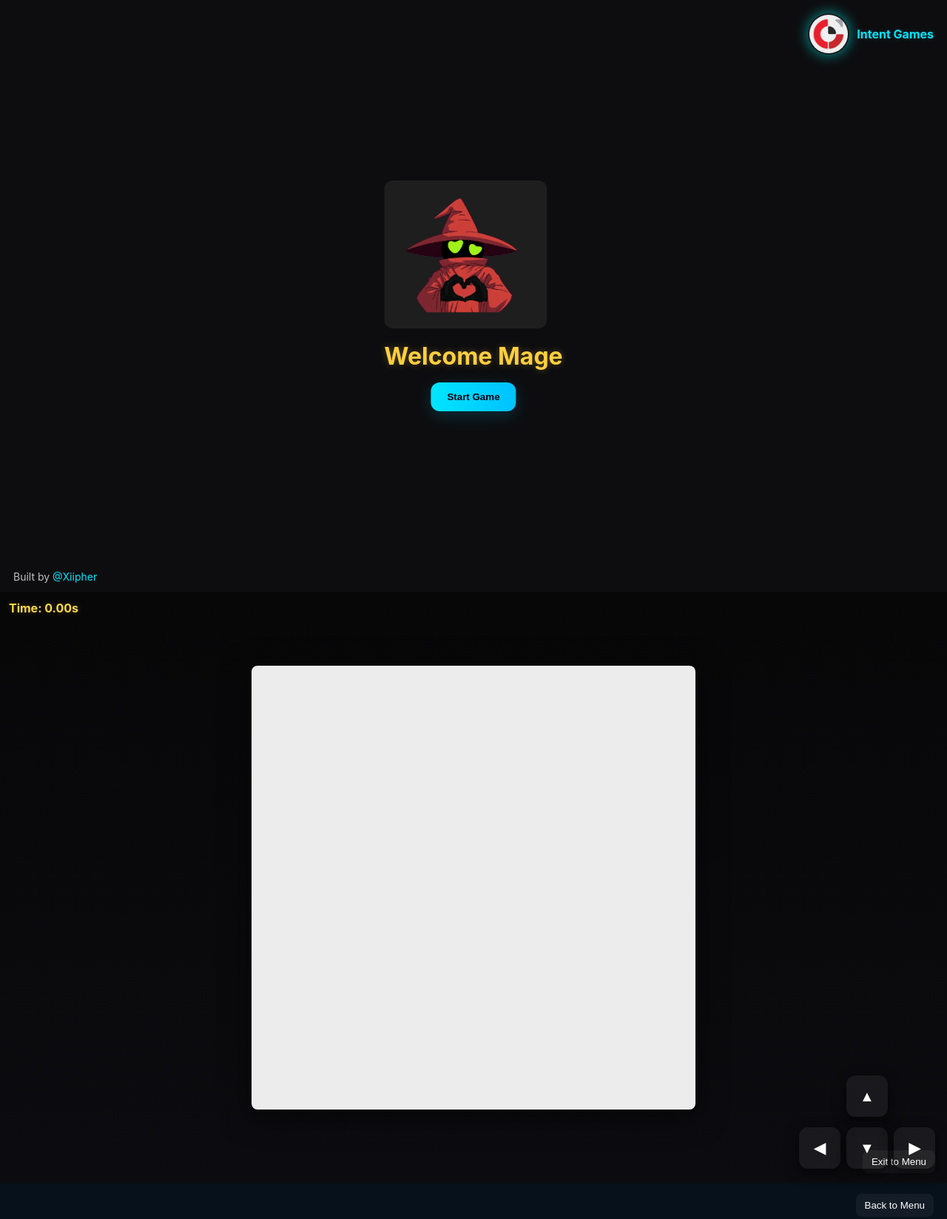
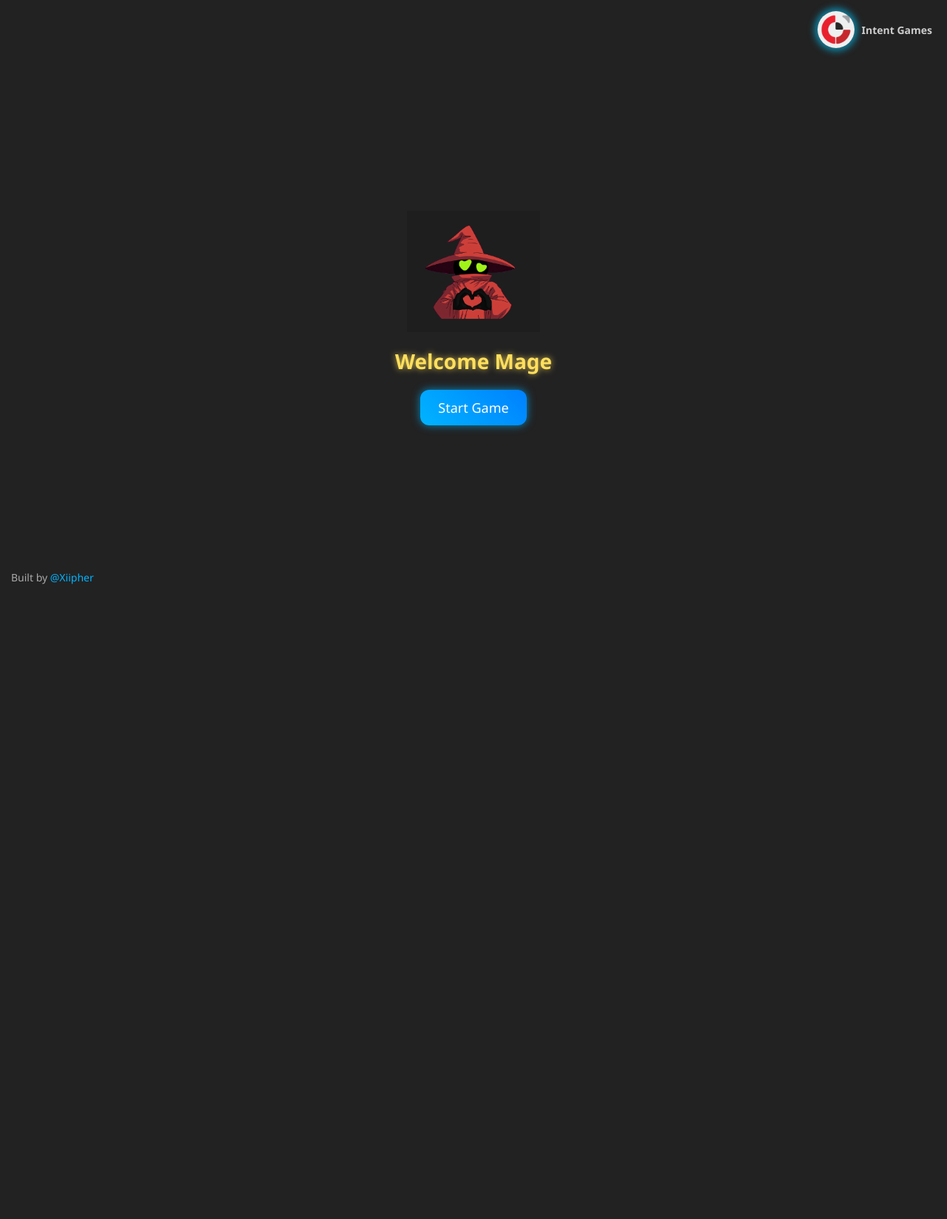
Before and after one commit to jeshwanth2742/magesolver, a plain HTML site: page index.html in a window 1280 px wide. Shown: the top 1648 px of the page at 74% size. After the commit the page ends 800 px from the top, so only its background shows below. Drawn offline with Linux system fonts and the light colour scheme; no server answers.

Commit message:
Update style.css

```diff
--- a/style.css
+++ b/style.css
@@ -1,74 +1,184 @@
-/* Basic layout */
-* { box-sizing: border-box; }
-html,body { height:100%; }
-body {
+/* === General Reset === */
+* {
   margin: 0;
-  font-family: Inter, Arial, Helvetica, sans-serif;
-  background: #0d0d0f;
-  color: #fff;
-  overflow: hidden;
+  padding: 0;
+  box-sizing: border-box;
+  font-family: "Segoe UI", Tahoma, Geneva, Verdana, sans-serif;
 }
 
-/* Pages */
-.page { display: none; width:100vw; height:100vh; position:relative; }
-.page.active { display:block; }
+body {
+  background: #222;
+  color: #fff;
+  display: flex;
+  justify-content: center;
+  align-items: center;
+  min-height: 100vh;
+}
 
-/* Top-right logo */
-.top-right { position:absolute; top:18px; right:18px; display:flex; align-items:center; gap:10px; z-index:4; }
-.top-right .logo { width:56px; height:56px; border-radius:50%; object-fit:cover;
-  box-shadow: 0 0 18px rgba(0,255,255,0.6); border:2px solid rgba(255,255,255,0.06); }
-.intent-text { color:#00e5ff; font-weight:700; font-size:1rem; text-shadow:0 0 6px rgba(0,229,255,0.2); }
+.page {
+  display: none;
+  flex-direction: column;
+  align-items: center;
+  justify-content: center;
+  text-align: center;
+}
 
-/* Center start content */
-.center-content { position:absolute; left:50%; top:50%; transform:translate(-50%,-50%); text-align:center; }
-.start-image { width:220px; border-radius:12px; margin-bottom:18px; display:block; }
-.welcome-text { margin:0 0 16px 0; font-size:2rem; color:#ffcf3f; text-shadow: 0 0 10px rgba(255,204,63,0.3); }
+.page.active {
+  display: flex;
+}
+
+/* === Logo & Branding === */
+.top-right {
+  position: absolute;
+  top: 15px;
+  right: 20px;
+  display: flex;
+  align-items: center;
+  gap: 10px;
+}
+
+.logo {
+  width: 50px;
+  height: 50px;
+  border-radius: 50%;
+  box-shadow: 0 0 10px 4px rgba(0, 200, 255, 0.6);
+}
+
+.intent-text {
+  font-size: 14px;
+  font-weight: bold;
+  color: #ccc;
+}
+
+/* === Start Page === */
+.center-content {
+  display: flex;
+  flex-direction: column;
+  align-items: center;
+  margin-top: 60px;
+}
+
+.start-image {
+  width: 180px;
+  height: auto;
+  margin-bottom: 20px;
+}
+
+.welcome-text {
+  font-size: 28px;
+  margin-bottom: 20px;
+  color: #ffdf5d;
+  text-shadow: 0 0 8px rgba(255, 223, 93, 0.8);
+}
+
 .start-btn {
-  background: linear-gradient(90deg,#00e5ff,#00c2ff);
-  border: none; padding:12px 22px; border-radius:12px; color:#001; font-weight:700; cursor:pointer;
-  box-shadow: 0 6px 22px rgba(0,206,255,0.18);
+  padding: 12px 24px;
+  font-size: 18px;
+  border: none;
+  border-radius: 12px;
+  background: linear-gradient(45deg, #00b4ff, #0080ff);
+  color: white;
+  cursor: pointer;
+  box-shadow: 0 0 12px rgba(0, 180, 255, 0.7);
+  transition: transform 0.2s, box-shadow 0.3s;
 }
-.start-btn:hover { transform: translateY(-2px); }
 
-/* Footer left */
-.bottom-left { position:absolute; left:18px; bottom:12px; color:#bfbfbf; font-size:14px; }
-.bottom-left a { color:#00e5ff; text-decoration:none; }
+.start-btn:hover {
+  transform: scale(1.05);
+  box-shadow: 0 0 18px rgba(0, 180, 255, 1);
+}
 
-/* Game page styles */
-#game-page { display:flex; align-items:center; justify-content:center; background: linear-gradient(180deg,#070708,#0c0c10); }
-#game-canvas { background: #ececec; border-radius:8px; box-shadow: 0 8px 40px rgba(0,0,0,0.6); }
+/* === Footer === */
+footer.bottom-left {
+  position: absolute;
+  bottom: 10px;
+  left: 15px;
+  font-size: 14px;
+  color: #aaa;
+}
 
-/* HUD */
-#hud { position:absolute; top:12px; left:12px; color:#fff; display:flex; gap:12px; align-items:center; z-index:6; }
-#timer { font-weight:700; color:#ffd84d; text-shadow:0 0 8px rgba(255,216,77,0.25); }
-#coords { font-size:12px; color:#aaa; }
+footer.bottom-left a {
+  color: #00b4ff;
+  text-decoration: none;
+}
 
-/* Mobile arrows */
+footer.bottom-left a:hover {
+  text-decoration: underline;
+}
+
+/* === Game Page === */
+#game-canvas {
+  background: #cfcfcf;
+  border: 3px solid #000;
+  margin-top: 20px;
+}
+
+#hud {
+  margin-top: 10px;
+  font-size: 16px;
+  display: flex;
+  gap: 20px;
+  color: #ffdf5d;
+  text-shadow: 0 0 6px rgba(255, 223, 93, 0.8);
+}
+
+/* === Mobile Arrows === */
 #arrows {
-  position:absolute; right:16px; bottom:20px; z-index:6; display:flex; flex-direction:column; gap:8px; align-items:center;
-  user-select:none;
+  margin-top: 15px;
+  display: flex;
+  flex-direction: column;
+  align-items: center;
 }
-#arrows .hrow { display:flex; gap:8px; margin-top:6px; }
+
 .arrow {
-  width:56px; height:56px; border-radius:12px; border:none; font-size:20px; font-weight:700;
-  background: rgba(255,255,255,0.06); color:#fff; box-shadow: 0 6px 18px rgba(0,0,0,0.6); cursor:pointer;
+  width: 60px;
+  height: 60px;
+  font-size: 24px;
+  border: none;
+  border-radius: 12px;
+  background: #333;
+  color: #fff;
+  margin: 4px;
+  cursor: pointer;
+  box-shadow: 0 0 10px rgba(255, 255, 255, 0.3);
+  transition: transform 0.2s, background 0.3s;
 }
-.arrow:active { transform: translateY(1px); }
 
-/* small buttons */
+.arrow:hover {
+  background: #444;
+  transform: scale(1.05);
+}
+
+.hrow {
+  display: flex;
+  justify-content: center;
+}
+
+/* === Small Buttons === */
 .small-btn {
-  position:absolute; top:14px; right:18px; transform: translateY(0); border:none; padding:8px 12px; border-radius:8px; cursor:pointer;
-  background: rgba(255,255,255,0.05); color:#fff;
+  margin-top: 15px;
+  padding: 8px 16px;
+  border-radius: 8px;
+  border: none;
+  background: #555;
+  color: #fff;
+  cursor: pointer;
+  transition: background 0.2s;
 }
-#exit-to-start { top:auto; bottom:14px; right:16px; }
 
-/* Win page */
-#win-page { display:flex; flex-direction:column; align-items:center; justify-content:center; gap:12px; background: linear-gradient(180deg,#07111b,#061018); }
-#final-time { font-size:1.2rem; color:#ffd76a; }
+.small-btn:hover {
+  background: #777;
+}
 
-/* Responsive canvas size */
-@media (max-width:700px) {
-  #game-canvas { width: min(92vw, 520px); height: min(92vw, 520px); }
-  .start-image { width:160px; }
-  .arrow { width:48px; height:48px; }
+/* === Win Page === */
+#win-page h2 {
+  font-size: 24px;
+  margin-bottom: 10px;
+  color: #00ff88;
+  text-shadow: 0 0 8px rgba(0, 255, 136, 0.8);
 }
+
+#final-time {
+  font-size: 20px;
+  margin-bottom: 20px;
+}
```
